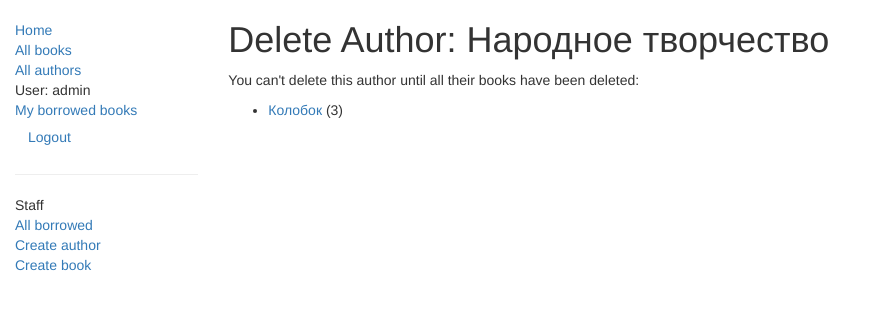
After one commit to doker123/localLibrary, a Django app: page /catalog/author/1/delete/ in a window 1280 px wide. The commit adds this page. Shown: the top 310 px of the page, without its empty margins (0-876 px from the left). Run offline with Django 5.2, Linux system fonts and the light colour scheme; a user stored in the database is signed in; data comes from the database, SQL or seed files in the repository; both versions use the stored data as it was after the commit; some libraries are stand-ins or nearby versions.

Commit message:
Написал формы для добавления авторов и книг и соеденил с бд

```diff
--- a/catalog/models.py
+++ b/catalog/models.py
@@ -76,7 +76,7 @@ class Author(models.Model):
     date_of_death = models.DateField('Died', null=True, blank=True)
 
     def get_absolute_url(self):
-        return reverse('author-detail', args=[str(self.id)])
+        return reverse('author_detail', args=[str(self.id)])
 
     def __str__(self):
         return '%s %s' % (self.last_name, self.first_name)
--- a/catalog/urls.py
+++ b/catalog/urls.py
@@ -12,5 +12,12 @@ urlpatterns = [
     path('my books/', views.LoanedBookListView.as_view(), name='my_borrowed'),
     path('borrowed/', views.LoanedBooksAllListView.as_view(), name='borrowed'),
     path('book/<uuid:pk>/renew/', views.renew_book_librarian, name='renew_book_librarian'),
+    #Формы автора
+    path('author/create/', views.AuthorCreate.as_view(), name='author_create'),
+    path('author/<int:pk>/update/', views.AuthorUpdate.as_view(), name='author_update'),
+    path('author/<int:pk>/delete/', views.AuthorDelete.as_view(), name='author_delete'),
+    path('book/create/', views.BookCreate.as_view(), name='book_create'),
+    path('book/<int:pk>/update/', views.BookUpdate.as_view(), name='book_update'),
+    path('book/<int:pk>/delete/', views.BookDelete.as_view(), name='book_delete'),
 
 ]
--- a/catalog/views.py
+++ b/catalog/views.py
@@ -123,3 +123,61 @@ def renew_book_librarian(request, pk):
     }
 
     return render(request, 'catalog/book_renew_librarian.html', context)
+
+from django.views.generic.edit import CreateView, UpdateView, DeleteView
+from django.urls import reverse_lazy
+from .models import Author
+
+
+class AuthorCreate(PermissionRequiredMixin, CreateView):
+    model = Author
+    fields = ['first_name', 'last_name', 'date_of_birth', 'date_of_death']
+    initial = {'date_of_death': '11/11/2023'}
+    permission_required = 'catalog.add_author'
+
+class AuthorUpdate(PermissionRequiredMixin, UpdateView):
+    model = Author
+    # Not recommended (potential security issue if more fields added)
+    fields = '__all__'
+    permission_required = 'catalog.change_author'
+
+class AuthorDelete(PermissionRequiredMixin, DeleteView):
+    model = Author
+    success_url = reverse_lazy('authors')
+    permission_required = 'catalog.delete_author'
+
+    def form_valid(self, form):
+        try:
+            self.object.delete()
+            return HttpResponseRedirect(self.success_url)
+        except Exception as e:
+            return HttpResponseRedirect(
+                reverse("author_delete", kwargs={"pk": self.object.pk})
+            )
+
+
+class BookCreate(PermissionRequiredMixin, CreateView):
+    model = Book
+    fields = ['title', 'author', 'summary', 'isbn', 'genre', 'language']
+    permission_required = 'catalog.add_book'
+
+
+class BookUpdate(PermissionRequiredMixin, UpdateView):
+    model = Book
+    fields = ['title', 'author', 'summary', 'isbn', 'genre', 'language']
+    permission_required = 'catalog.change_book'
+
+
+class BookDelete(PermissionRequiredMixin, DeleteView):
+    model = Book
+    success_url = reverse_lazy('books')
+    permission_required = 'catalog.delete_book'
+
+    def form_valid(self, form):
+        try:
+            self.object.delete()
+            return HttpResponseRedirect(self.success_url)
+        except Exception as e:
+            return HttpResponseRedirect(
+                reverse("book_delete", kwargs={"pk": self.object.pk})
+            )
--- a/templates/base.html
+++ b/templates/base.html
@@ -42,6 +42,8 @@
                     <ul class="sidebar-nav">
                     <li>Staff</li>
                     <li><a href="{% url 'borrowed' %}">All borrowed</a></li>
+                    <li><a href="{% url 'author_create' %}">Create author</a></li>
+                    <li><a href="{% url 'book_create' %}">Create book</a></li>
                 {% endif %}
             </ul>
             {% endblock %}
--- /dev/null
+++ b/templates/catalog/author_confirm_delete.html
@@ -0,0 +1,25 @@
+{% extends "base.html" %}
+
+{% block content %}
+
+<h1>Delete Author: {{ author }}</h1>
+
+{% if author.book_set.all %}
+
+<p>You can't delete this author until all their books have been deleted:</p>
+<ul>
+  {% for book in author.book_set.all %}
+    <li><a href="{% url 'book_detail' book.pk %}">{{book}}</a> ({{book.bookinstance_set.all.count}})</li>
+  {% endfor %}
+</ul>
+
+{% else %}
+<p>Are you sure you want to delete the author?</p>
+
+<form action="" method="POST">
+  {% csrf_token %}
+  <input type="submit" action="" value="Yes, delete.">
+</form>
+{% endif %}
+
+{% endblock %}
```
Also changed, not shown: templates/catalog/author_detail.html (+30 -17 lines), templates/catalog/author_form.html (added, +12 -0 lines), templates/catalog/book_detail.html (+24 -6 lines), templates/catalog/book_form.html (added, +13 -0 lines), db.sqlite3.
